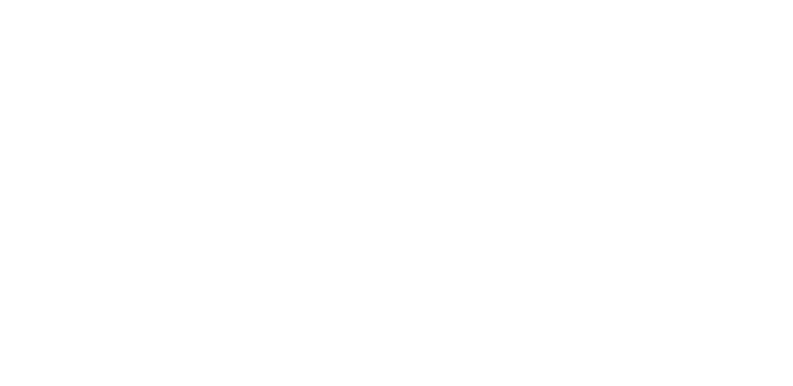
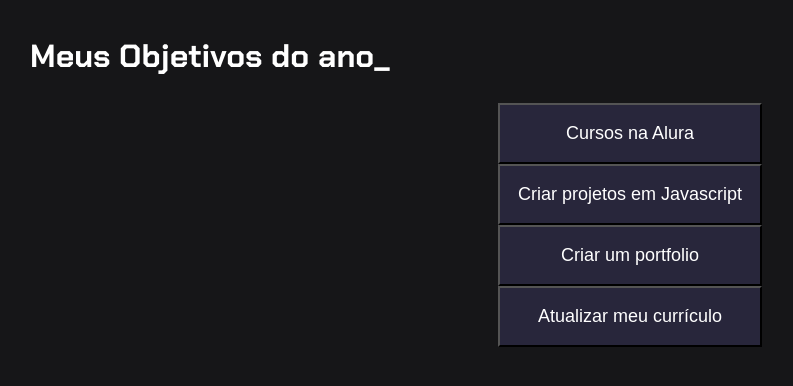
Before and after one commit to lombardiduda/3-ano-projeto, a plain HTML site: page index.html in a window 1280 px wide. Shown: the whole page, without its empty margins (10-803 px from the left). Drawn offline with Linux system fonts and the light colour scheme.

Commit message:
Add files via upload

```diff
--- a/index.html
+++ b/index.html
@@ -4,8 +4,17 @@
   <meta charset="UTF-8">
   <meta name="viewport" content="width=device-width, initial-scale=1.0">
   <title>Meus objetivos do ano</title>
+  <link rel="stylesheet" href="style.css">
 </head>
 <body>
-
+  <section class="conteudo-principal">
+    <h2 class="titulo-principal">Meus Objetivos do ano_</h2>
+<div class="botoes">
+    <button class="botao">Cursos na Alura</button>
+    <button class="botao">Criar projetos em Javascript</button>
+    <button class="botao">Criar um portfolio</button>
+    <button class="botao">Atualizar meu currículo</button>
+</div>
+</section>
 </body>
 </html>
--- a/style.css
+++ b/style.css
@@ -1,7 +1,44 @@
-:root{
-    --cor-de-fundo: #1E1E1E;
-    --cor-de-fundo: #1E1E1E;
-    --verde: #6FFF57;
-    --branco: #FFFFFF;
-    --botao-ativo: #3A375E;
+@import url('https://fonts.googleapis.com/css?family=Chakra+Petch:wght@400;700&display=swap');
+
+:root {
+  --cor-de-fundo: #161618;
+  --verde: #6FFF57;
+  --branco: #FFFFFF;
+  --botao-ativo: #3A375E;
+  --botao-inativo: rgba(58, 55, 94, 0.5);
+  --texto-fundo: rgba(58, 55, 94, 0.3);
 }
+
+body {
+  background-color: var(--cor-de-fundo);
+  color: var(--branco);
+  font-family: 'Chakra Petch', sans-serif;
+}
+.conteudo-principal {
+    display: flex;
+    flex-direction: column;
+    justify-content: center;
+    align-items: center;
+    max-width: 1200px;
+    width: 100%;
+    margin: 0 auto;
+}
+.titulo-principal {
+    text-align: left;
+    width: 100%;
+    font-size: 32px;
+}
+.titulo-principal span {
+    color: var(--verde);
+}
+.botao {
+    font-family: "Crakra Petch", sans-serif;
+    background-color: var(--botao-inativo);
+    color: var(--branco);
+    display: flex;
+    justify-content: center;
+    padding: 1em;
+    font-size: 18px;
+    align-items: center;
+    width: 100%;
+}
```
